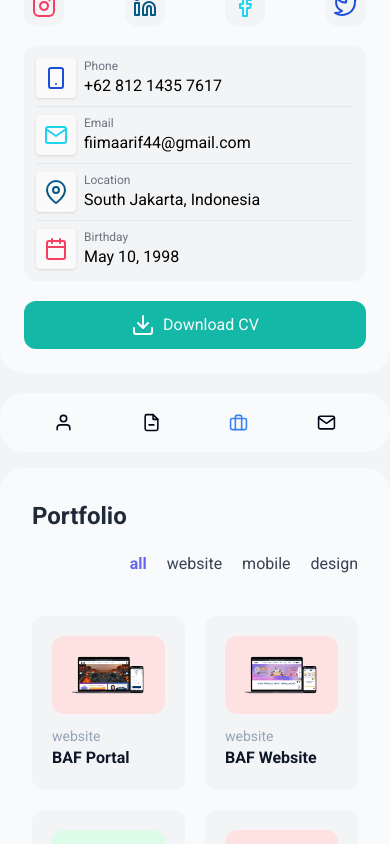
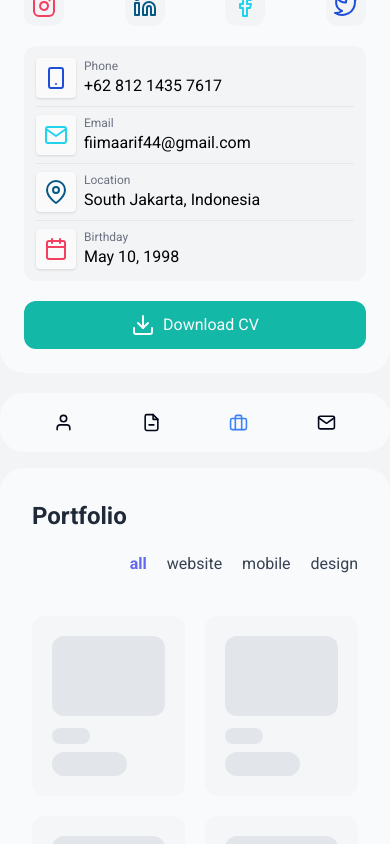
Before and after one commit to fiimaarif/personal-web-revamp, a Next.js app: page / in a window 390 px wide. Both pictures are taken after a click on the button 238 px from the left and 956 px from the top of the page. Shown: the part 534-1378 px from the top of the page. Built offline with nearby package versions, Linux system fonts and the light colour scheme.

Commit message:
[UPDATE]-update height skeleton for mobile view

```diff
--- a/src/components/main/work/cardWork/cardSkeleton.tsx
+++ b/src/components/main/work/cardWork/cardSkeleton.tsx
@@ -3,7 +3,7 @@ import React from 'react'
 function CardSkeleton() {
     return (
         <div className="bg-gray-100 dark:bg-slate-700 p-5 rounded-xl animate-pulse">
-            <div className="bg-gray-300 p-5 rounded-xl w-full h-36"></div>
+            <div className="bg-gray-300 p-5 rounded-xl w-full h-20 md:h-36"></div>
             <div className="pt-3">
                 <div className="h-4 bg-gray-300 rounded-2xl w-1/3 mb-2"></div>
                 <div className="h-6 bg-gray-300 rounded-2xl w-2/3"></div>
--- a/src/components/main/work/cardWork/index.tsx
+++ b/src/components/main/work/cardWork/index.tsx
@@ -1,6 +1,6 @@
 import React, { useEffect, useState } from "react";
 import Image from "next/image";
-import CardSkeleton from "./cardSkeleton";
+import CardSkeleton from "./CardSkeleton";
 
 const labelColors: { [key: string]: string } = {
     website: "#fee2e2",
@@ -20,7 +20,7 @@ function CardWork({ img, label, title }: CardWorkProps) {
     useEffect(() => {
         const timer = setTimeout(() => {
             setLoading(false);
-        }, 2000); // Simulasi loading selama 2 detik
+        }, 7000); // Simulasi loading selama 2 detik
 
         return () => clearTimeout(timer);
     }, []);
```
